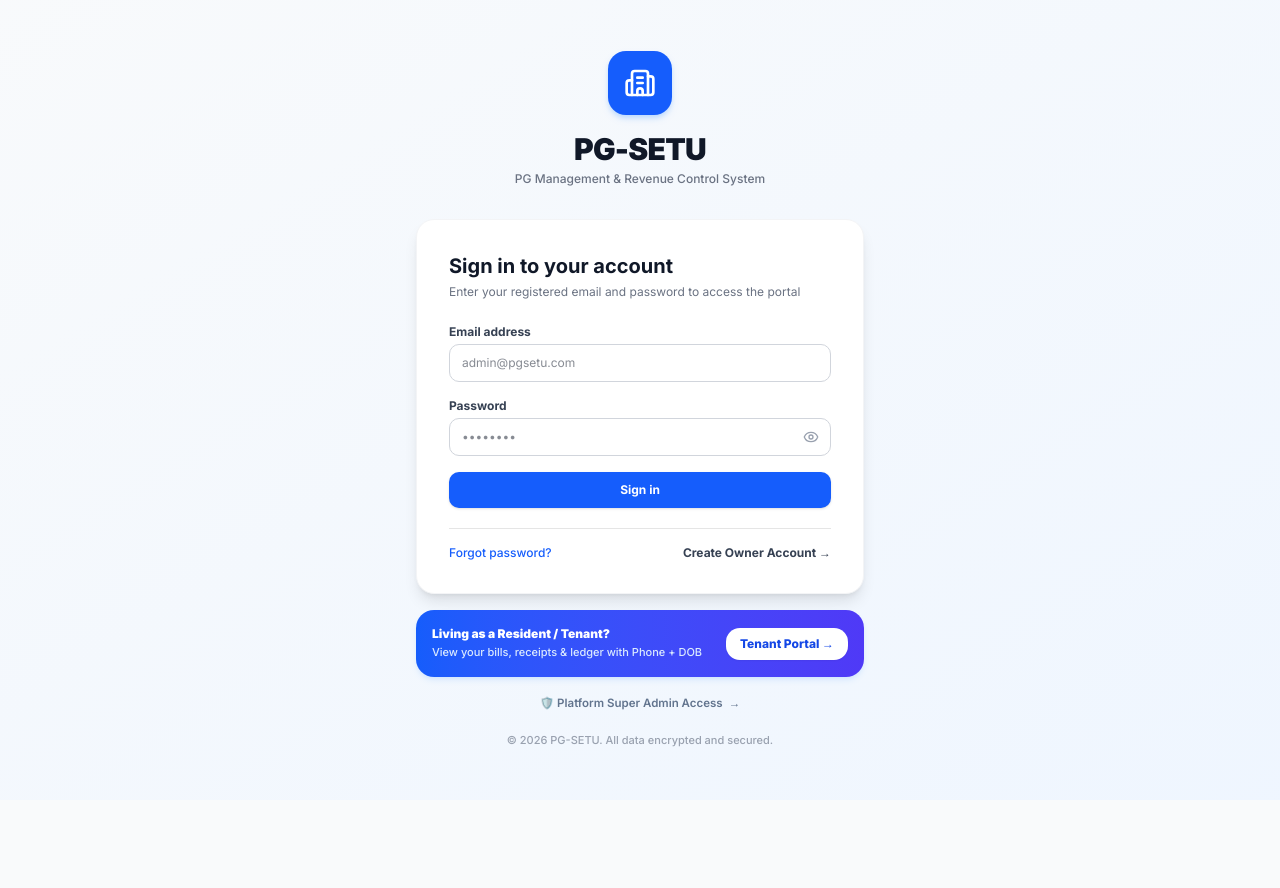
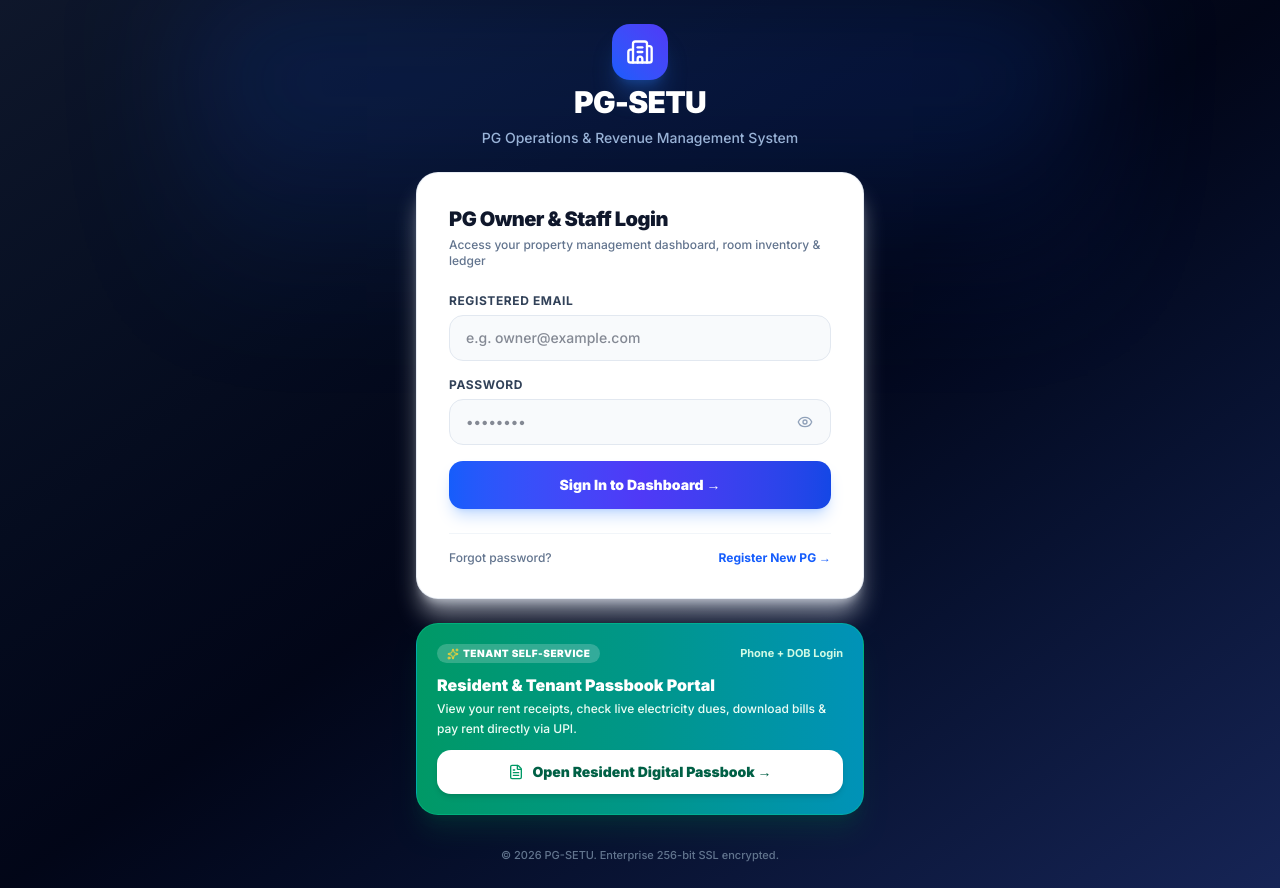
Before and after one commit to vikram-575/STAYSETU, a Next.js app: page /login in a window 1280 px wide. Before the commit the page ends 800 px from the top, so only its background shows below. Built offline with nearby package versions, Linux system fonts and the light colour scheme.

Commit message:
feat(auth): remove public superadmin link from /login and prominently highlight Tenant Passbook portal

```diff
--- a/src/app/login/page.tsx
+++ b/src/app/login/page.tsx
@@ -3,7 +3,10 @@
 import { useState, Suspense } from 'react'
 import { useRouter, useSearchParams } from 'next/navigation'
 import Link from 'next/link'
-import { Building2, Eye, EyeOff, Loader2, KeyRound } from 'lucide-react'
+import {
+  Building2, Eye, EyeOff, Loader2, KeyRound, Sparkles,
+  ArrowRight, Shield, QrCode, FileText, CheckCircle2
+} from 'lucide-react'
 
 function LoginForm() {
   const [email, setEmail] = useState('')
@@ -44,46 +47,52 @@ function LoginForm() {
   }
 
   return (
-    <div className="bg-white rounded-2xl shadow-lg border border-gray-100 p-8">
-      <div className="mb-6">
-        <h2 className="text-xl font-bold text-gray-900">Sign in to your account</h2>
-        <p className="text-xs text-gray-500 mt-1">Enter your registered email and password to access the portal</p>
+    <div className="bg-white rounded-3xl shadow-xl shadow-slate-200/60 border border-slate-200/80 p-7 sm:p-8 space-y-6">
+      <div>
+        <h2 className="text-xl font-black text-slate-900 tracking-tight">PG Owner & Staff Login</h2>
+        <p className="text-xs text-slate-500 font-medium mt-1">
+          Access your property management dashboard, room inventory & ledger
+        </p>
       </div>
 
       {error && (
-        <div className="mb-4 p-3 bg-red-50 border border-red-200 rounded-lg text-xs text-red-700 font-medium">
+        <div className="p-3.5 bg-rose-50 border border-rose-200 rounded-xl text-xs text-rose-700 font-semibold animate-in fade-in">
           {error}
         </div>
       )}
 
       <form onSubmit={handleLogin} className="space-y-4">
         <div>
-          <label className="block text-xs font-bold text-gray-700 mb-1">Email address</label>
+          <label className="block text-xs font-bold text-slate-700 uppercase tracking-wider mb-1.5">
+            Registered Email
+          </label>
           <input
             type="email"
             required
             value={email}
             onChange={(e) => setEmail(e.target.value)}
-            className="w-full px-3 py-2.5 border border-gray-300 rounded-lg text-xs focus:ring-2 focus:ring-blue-500 outline-none"
-            placeholder="admin@pgsetu.com"
+            className="w-full px-4 py-3 bg-slate-50 border border-slate-200 rounded-xl text-xs sm:text-sm text-slate-900 font-medium focus:bg-white focus:border-blue-600 focus:ring-2 focus:ring-blue-600/10 outline-none transition"
+            placeholder="e.g. owner@example.com"
           />
         </div>
 
         <div>
-          <label className="block text-xs font-bold text-gray-700 mb-1">Password</label>
+          <label className="block text-xs font-bold text-slate-700 uppercase tracking-wider mb-1.5">
+            Password
+          </label>
           <div className="relative">
             <input
               type={showPassword ? 'text' : 'password'}
               required
               value={password}
               onChange={(e) => setPassword(e.target.value)}
-              className="w-full px-3 py-2.5 pr-10 border border-gray-300 rounded-lg text-xs focus:ring-2 focus:ring-blue-500 outline-none"
+              className="w-full px-4 py-3 pr-11 bg-slate-50 border border-slate-200 rounded-xl text-xs sm:text-sm text-slate-900 font-medium focus:bg-white focus:border-blue-600 focus:ring-2 focus:ring-blue-600/10 outline-none transition"
               placeholder="••••••••"
             />
             <button
               type="button"
               onClick={() => setShowPassword(!showPassword)}
-              className="absolute right-3 top-1/2 -translate-y-1/2 text-gray-400 hover:text-gray-600"
+              className="absolute right-3.5 top-1/2 -translate-y-1/2 text-slate-400 hover:text-slate-600 p-1"
             >
               {showPassword ? <EyeOff className="w-4 h-4" /> : <Eye className="w-4 h-4" />}
             </button>
@@ -93,19 +102,19 @@ function LoginForm() {
         <button
           type="submit"
           disabled={loading}
-          className="w-full bg-blue-600 hover:bg-blue-700 disabled:bg-blue-400 text-white font-bold py-2.5 px-4 rounded-lg text-xs transition flex items-center justify-center gap-2 shadow-sm"
+          className="w-full bg-gradient-to-r from-blue-600 via-indigo-600 to-blue-700 hover:from-blue-500 hover:via-indigo-500 hover:to-blue-600 active:scale-[0.99] disabled:opacity-50 text-white font-black py-3.5 px-4 rounded-xl text-xs sm:text-sm transition flex items-center justify-center gap-2 shadow-lg shadow-blue-500/25"
         >
           {loading && <Loader2 className="w-4 h-4 animate-spin" />}
-          {loading ? 'Signing in...' : 'Sign in'}
+          <span>{loading ? 'Authenticating...' : 'Sign In to Dashboard →'}</span>
         </button>
       </form>
 
-      <div className="mt-5 pt-4 border-t flex items-center justify-between text-xs text-gray-500">
-        <Link href="/forgot-password" className="text-blue-600 hover:text-blue-700 font-medium">
+      <div className="pt-4 border-t border-slate-100 flex items-center justify-between text-xs">
+        <Link href="/forgot-password" className="text-slate-500 hover:text-blue-600 font-medium transition">
           Forgot password?
         </Link>
-        <Link href="/register" className="text-gray-700 hover:text-gray-900 font-bold">
-          Create Owner Account →
+        <Link href="/register" className="text-blue-600 hover:text-blue-700 font-bold transition">
+          Register New PG →
         </Link>
       </div>
     </div>
@@ -114,50 +123,60 @@ function LoginForm() {
 
 export default function LoginPage() {
   return (
-    <div className="min-h-screen bg-gradient-to-br from-slate-50 to-blue-50 flex items-center justify-center p-4">
-      <div className="w-full max-w-md">
-        {/* Logo */}
-        <div className="text-center mb-8">
-          <div className="inline-flex items-center justify-center w-16 h-16 bg-blue-600 rounded-2xl mb-4 shadow-md shadow-blue-200">
-            <Building2 className="w-8 h-8 text-white" />
+    <div className="min-h-screen bg-gradient-to-br from-slate-900 via-slate-950 to-blue-950 flex flex-col justify-between p-4 sm:p-6 selection:bg-blue-600 selection:text-white">
+      {/* Background Glow */}
+      <div className="fixed top-0 left-1/2 -translate-x-1/2 w-full max-w-4xl h-80 bg-gradient-to-b from-blue-600/20 to-transparent blur-3xl pointer-events-none" />
+
+      <div className="w-full max-w-md mx-auto my-auto relative z-10 space-y-6">
+
+        {/* Brand Header */}
+        <div className="text-center space-y-2">
+          <div className="inline-flex items-center justify-center w-14 h-14 bg-gradient-to-tr from-blue-600 to-indigo-600 rounded-2xl shadow-xl shadow-blue-500/25 text-white mb-1">
+            <Building2 className="w-7 h-7" />
           </div>
-          <h1 className="text-3xl font-black text-gray-900 tracking-tight">PG-SETU</h1>
-          <p className="text-gray-500 text-xs mt-1 font-medium">PG Management & Revenue Control System</p>
+          <h1 className="text-2xl sm:text-3xl font-black text-white tracking-tight">PG-SETU</h1>
+          <p className="text-xs sm:text-sm text-blue-200/80 font-medium">PG Operations & Revenue Management System</p>
         </div>
 
-        <Suspense fallback={<div className="bg-white p-8 rounded-2xl text-center text-xs text-gray-500">Loading form...</div>}>
+        {/* Owner & Staff Login Box */}
+        <Suspense fallback={<div className="bg-white p-8 rounded-3xl text-center text-xs text-slate-400">Loading secure login...</div>}>
           <LoginForm />
         </Suspense>
 
-        {/* Tenant Self-Service Passbook Portal Link */}
-        <div className="mt-4 p-4 bg-gradient-to-r from-blue-600 to-indigo-600 rounded-2xl text-white shadow-md shadow-blue-200/50 flex items-center justify-between gap-3">
-          <div>
-            <p className="text-xs font-black">Living as a Resident / Tenant?</p>
-            <p className="text-[11px] text-blue-100 font-medium mt-0.5">View your bills, receipts & ledger with Phone + DOB</p>
+        {/* 🌟 HIGH-VISIBILITY HIGHLIGHTED TENANT PASSBOOK CARD */}
+        <div className="relative overflow-hidden p-5 rounded-3xl bg-gradient-to-r from-emerald-600 via-teal-600 to-cyan-600 text-white shadow-xl shadow-emerald-900/30 border border-emerald-400/40 space-y-3">
+          <div className="flex items-center justify-between">
+            <span className="px-2.5 py-0.5 rounded-full bg-white/20 text-white text-[10px] font-black uppercase tracking-wider backdrop-blur-md flex items-center gap-1">
+              <Sparkles className="w-3 h-3 text-amber-300" /> Tenant Self-Service
+            </span>
+            <span className="text-[11px] text-emerald-100 font-bold">Phone + DOB Login</span>
           </div>
+
+          <div className="space-y-1">
+            <h3 className="text-base font-black text-white leading-tight">
+              Resident & Tenant Passbook Portal
+            </h3>
+            <p className="text-xs text-emerald-50 leading-relaxed font-medium">
+              View your rent receipts, check live electricity dues, download bills & pay rent directly via UPI.
+            </p>
+          </div>
+
           <Link
             href="/portal"
-            className="px-3.5 py-2 bg-white text-blue-700 hover:bg-blue-50 active:scale-95 font-extrabold text-xs rounded-xl shadow-xs shrink-0 transition"
+            className="w-full py-3 px-4 bg-white text-emerald-800 hover:bg-emerald-50 active:scale-[0.99] font-black text-xs sm:text-sm rounded-xl shadow-md transition flex items-center justify-center gap-2 group"
           >
-            Tenant Portal →
+            <FileText className="w-4 h-4 text-emerald-600" />
+            <span>Open Resident Digital Passbook →</span>
           </Link>
         </div>
 
-        {/* Company Admin Command Center Link */}
-        <div className="mt-3 text-center">
-          <Link
-            href="/superman/login"
-            className="text-[11.5px] font-semibold text-slate-500 hover:text-slate-900 transition inline-flex items-center gap-1.5 py-1 px-3 rounded-full hover:bg-slate-100/80"
-          >
-            <span>🛡️ Platform Super Admin Access</span>
-            <span>→</span>
-          </Link>
-        </div>
-
-        <p className="text-center text-[11px] text-gray-400 mt-4 font-medium">
-          © 2026 PG-SETU. All data encrypted and secured.
+        {/* Discreet Footer Note without any visible super admin link */}
+        <p className="text-center text-[11px] text-slate-500 font-medium pt-2">
+          © 2026 PG-SETU. Enterprise 256-bit SSL encrypted.
         </p>
       </div>
+
+      <div />
     </div>
   )
 }
--- a/src/app/register/page.tsx
+++ b/src/app/register/page.tsx
@@ -3,7 +3,7 @@
 import { useState } from 'react'
 import { useRouter } from 'next/navigation'
 import Link from 'next/link'
-import { Building2, Eye, EyeOff, Loader2 } from 'lucide-react'
+import { Building2, Eye, EyeOff, Loader2, Sparkles, CheckCircle2 } from 'lucide-react'
 
 export default function RegisterPage() {
   const [form, setForm] = useState({ email: '', password: '', full_name: '', confirmPassword: '' })
@@ -18,8 +18,8 @@ export default function RegisterPage() {
       setError('Passwords do not match')
       return
     }
-    if (form.password.length < 8) {
-      setError('Password must be at least 8 characters')
+    if (form.password.length < 6) {
+      setError('Password must be at least 6 characters')
       return
     }
     setLoading(true)
@@ -50,91 +50,116 @@ export default function RegisterPage() {
   }
 
   return (
-    <div className="min-h-screen bg-gradient-to-br from-slate-50 to-blue-50 flex items-center justify-center p-4">
-      <div className="w-full max-w-md">
-        <div className="text-center mb-8">
-          <div className="inline-flex items-center justify-center w-16 h-16 bg-blue-600 rounded-2xl mb-4">
-            <Building2 className="w-8 h-8 text-white" />
+    <div className="min-h-screen bg-gradient-to-br from-slate-900 via-slate-950 to-blue-950 flex flex-col justify-between p-4 sm:p-6 selection:bg-blue-600 selection:text-white">
+      {/* Background Glow */}
+      <div className="fixed top-0 left-1/2 -translate-x-1/2 w-full max-w-4xl h-80 bg-gradient-to-b from-blue-600/20 to-transparent blur-3xl pointer-events-none" />
+
+      <div className="w-full max-w-md mx-auto my-auto relative z-10 space-y-6">
+        {/* Brand Header */}
+        <div className="text-center space-y-2">
+          <div className="inline-flex items-center justify-center w-14 h-14 bg-gradient-to-tr from-blue-600 to-indigo-600 rounded-2xl shadow-xl shadow-blue-500/25 text-white mb-1">
+            <Building2 className="w-7 h-7" />
           </div>
-          <h1 className="text-3xl font-bold text-gray-900">PG-SETU</h1>
-          <p className="text-gray-500 mt-1">Create your account</p>
+          <h1 className="text-2xl sm:text-3xl font-black text-white tracking-tight">PG-SETU</h1>
+          <p className="text-xs sm:text-sm text-blue-200/80 font-medium">Create Your Owner & Property Manager Account</p>
         </div>
 
-        <div className="bg-white rounded-2xl shadow-lg border border-gray-100 p-8">
+        <div className="bg-white rounded-3xl shadow-xl shadow-slate-200/60 border border-slate-200/80 p-7 sm:p-8 space-y-5">
+          <div>
+            <h2 className="text-xl font-black text-slate-900 tracking-tight">Register New PG Owner</h2>
+            <p className="text-xs text-slate-500 font-medium mt-1">
+              Start managing rooms, automate rent collections & split electricity units
+            </p>
+          </div>
+
           {error && (
-            <div className="mb-4 p-3 bg-red-50 border border-red-200 rounded-lg text-sm text-red-700">{error}</div>
+            <div className="p-3.5 bg-rose-50 border border-rose-200 rounded-xl text-xs text-rose-700 font-semibold animate-in fade-in">
+              {error}
+            </div>
           )}
 
           <form onSubmit={handleRegister} className="space-y-4">
             <div>
-              <label className="block text-sm font-medium text-gray-700 mb-1">Full Name *</label>
+              <label className="block text-xs font-bold text-slate-700 uppercase tracking-wider mb-1.5">Full Name *</label>
               <input
+                type="text"
                 required
                 value={form.full_name}
                 onChange={(e) => setForm({ ...form, full_name: e.target.value })}
-                className="w-full px-3 py-2.5 border border-gray-300 rounded-lg text-sm focus:outline-none focus:ring-2 focus:ring-blue-500"
-                placeholder="Your full name"
+                className="w-full px-4 py-3 bg-slate-50 border border-slate-200 rounded-xl text-xs sm:text-sm text-slate-900 font-medium focus:bg-white focus:border-blue-600 focus:ring-2 focus:ring-blue-600/10 outline-none transition"
+                placeholder="e.g. Vikram Tomar"
               />
             </div>
+
             <div>
-              <label className="block text-sm font-medium text-gray-700 mb-1">Email *</label>
+              <label className="block text-xs font-bold text-slate-700 uppercase tracking-wider mb-1.5">Email Address *</label>
               <input
                 type="email"
                 required
                 value={form.email}
                 onChange={(e) => setForm({ ...form, email: e.target.value })}
-                className="w-full px-3 py-2.5 border border-gray-300 rounded-lg text-sm focus:outline-none focus:ring-2 focus:ring-blue-500"
-                placeholder="owner@mypg.com"
+                className="w-full px-4 py-3 bg-slate-50 border border-slate-200 rounded-xl text-xs sm:text-sm text-slate-900 font-medium focus:bg-white focus:border-blue-600 focus:ring-2 focus:ring-blue-600/10 outline-none transition"
+                placeholder="owner@example.com"
               />
             </div>
+
             <div>
-              <label className="block text-sm font-medium text-gray-700 mb-1">Password *</label>
+              <label className="block text-xs font-bold text-slate-700 uppercase tracking-wider mb-1.5">Password *</label>
               <div className="relative">
                 <input
                   type={showPassword ? 'text' : 'password'}
                   required
                   value={form.password}
                   onChange={(e) => setForm({ ...form, password: e.target.value })}
-                  className="w-full px-3 py-2.5 pr-10 border border-gray-300 rounded-lg text-sm focus:outline-none focus:ring-2 focus:ring-blue-500"
-                  placeholder="Min 8 characters"
+                  className="w-full px-4 py-3 pr-11 bg-slate-50 border border-slate-200 rounded-xl text-xs sm:text-sm text-slate-900 font-medium focus:bg-white focus:border-blue-600 focus:ring-2 focus:ring-blue-600/10 outline-none transition"
+                  placeholder="At least 6 characters"
                 />
                 <button
                   type="button"
                   onClick={() => setShowPassword(!showPassword)}
-                  className="absolute right-3 top-1/2 -translate-y-1/2 text-gray-400"
+                  className="absolute right-3.5 top-1/2 -translate-y-1/2 text-slate-400 hover:text-slate-600 p-1"
                 >
                   {showPassword ? <EyeOff className="w-4 h-4" /> : <Eye className="w-4 h-4" />}
                 </button>
               </div>
             </div>
+
             <div>
-              <label className="block text-sm font-medium text-gray-700 mb-1">Confirm Password *</label>
+              <label className="block text-xs font-bold text-slate-700 uppercase tracking-wider mb-1.5">Confirm Password *</label>
               <input
                 type="password"
                 required
                 value={form.confirmPassword}
                 onChange={(e) => setForm({ ...form, confirmPassword: e.target.value })}
-                className="w-full px-3 py-2.5 border border-gray-300 rounded-lg text-sm focus:outline-none focus:ring-2 focus:ring-blue-500"
-                placeholder="Repeat password"
+                className="w-full px-4 py-3 bg-slate-50 border border-slate-200 rounded-xl text-xs sm:text-sm text-slate-900 font-medium focus:bg-white focus:border-blue-600 focus:ring-2 focus:ring-blue-600/10 outline-none transition"
+                placeholder="Confirm password"
               />
             </div>
 
             <button
               type="submit"
               disabled={loading}
-              className="w-full bg-blue-600 hover:bg-blue-700 disabled:bg-blue-400 text-white font-medium py-2.5 px-4 rounded-lg transition-colors flex items-center justify-center gap-2"
+              className="w-full bg-gradient-to-r from-blue-600 via-indigo-600 to-blue-700 hover:from-blue-500 hover:via-indigo-500 hover:to-blue-600 active:scale-[0.99] disabled:opacity-50 text-white font-black py-3.5 px-4 rounded-xl text-xs sm:text-sm transition flex items-center justify-center gap-2 shadow-lg shadow-blue-500/25"
             >
               {loading && <Loader2 className="w-4 h-4 animate-spin" />}
-              {loading ? 'Creating account...' : 'Create Account'}
+              <span>{loading ? 'Setting up profile...' : 'Continue to PG Onboarding →'}</span>
             </button>
           </form>
 
-          <p className="text-center text-sm text-gray-500 mt-4">
-            Already have an account?{' '}
-            <Link href="/login" className="text-blue-600 hover:underline">Sign in</Link>
-          </p>
+          <div className="pt-4 border-t border-slate-100 text-center text-xs text-slate-500">
+            Already registered?{' '}
+            <Link href="/login" className="text-blue-600 hover:text-blue-700 font-bold">
+              Sign In to Account
+            </Link>
+          </div>
         </div>
+
+        <p className="text-center text-[11px] text-slate-500 font-medium pt-2">
+          © 2026 PG-SETU. All data encrypted and secured.
+        </p>
       </div>
+
+      <div />
     </div>
   )
 }
```
